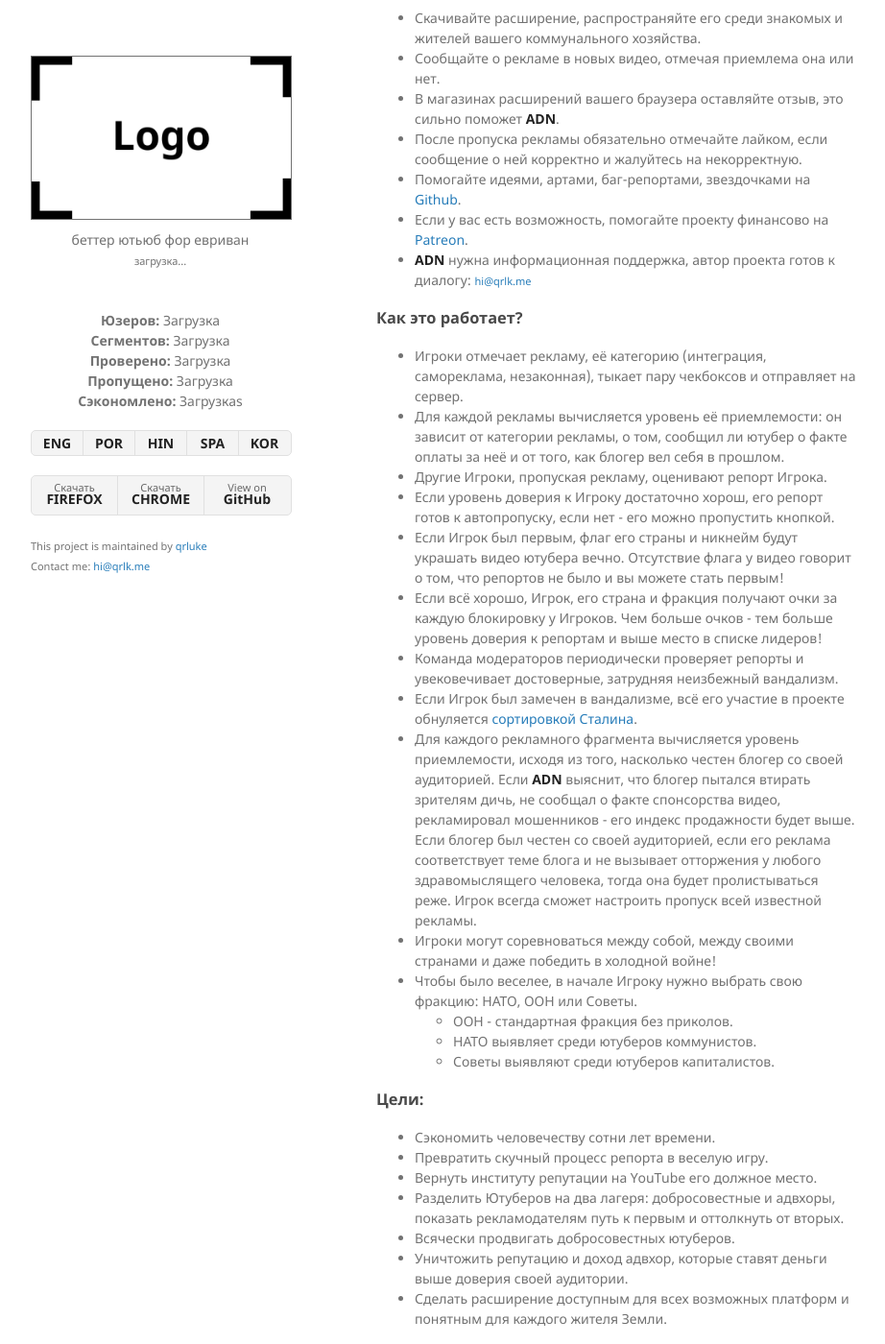
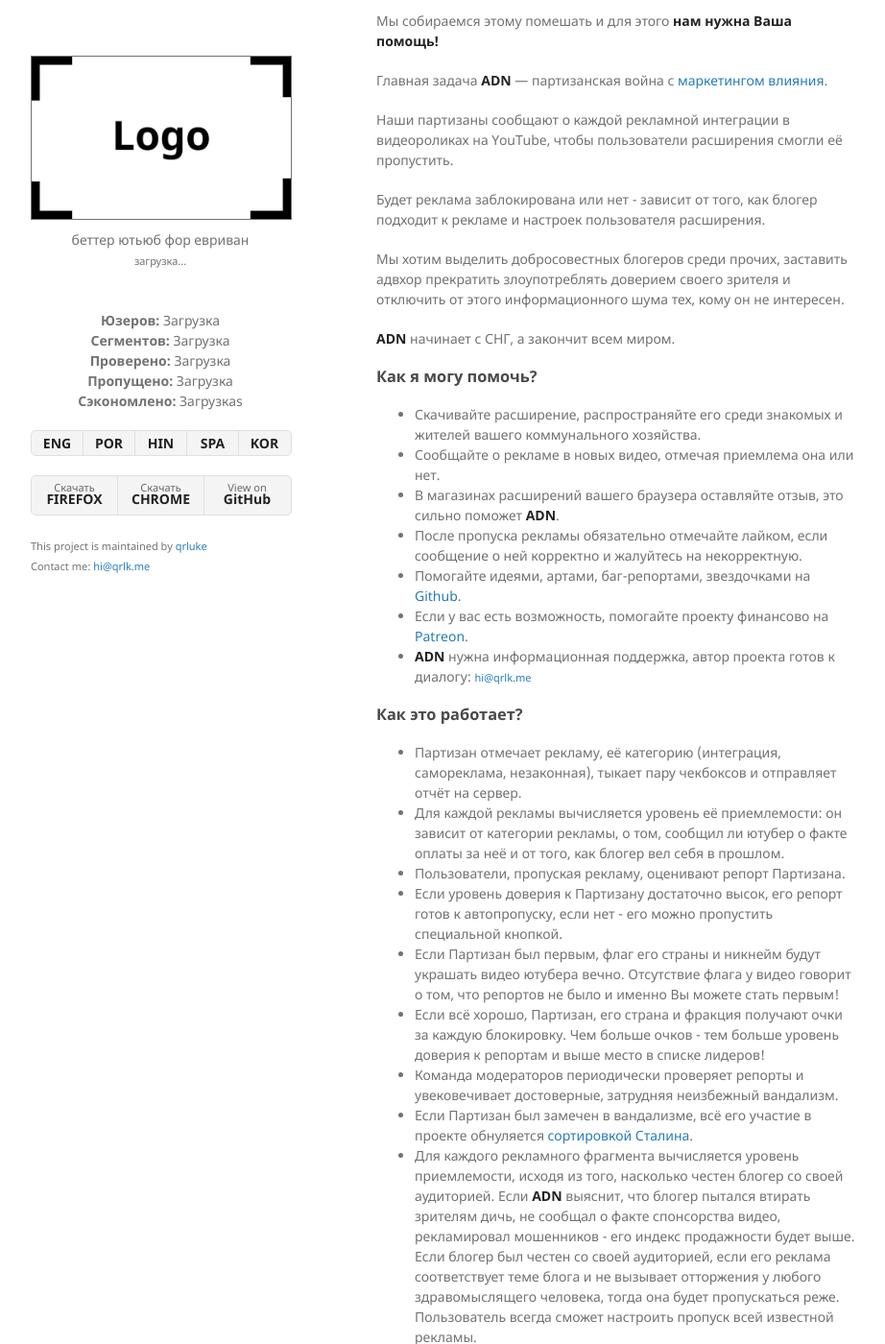
Before and after one commit to qrluke/adwhore.net, a Jekyll site: the page built from docs/ru.md, in a window 1280 px wide and 1400 px high, scrolled down 1079 px. Shown: the whole window at 96% size, without its empty margins (178-1100 px from the left). Built offline with Jekyll 4.4.1, drawn with Linux system fonts in a browser that asks for light colours; some of the changed text lies outside the part shown.

Commit message:
Slightly changed project description

```diff
--- a/docs/ru.md
+++ b/docs/ru.md
@@ -5,7 +5,7 @@
 ref: homepage
 ---
 # Что это?
-**ADWHORE.NET** - это расширение для **YouTube**, которое блокирует рекламу продажных блогеров.
+**ADWHORE.NET** --- это расширение для **YouTube**, которое блокирует рекламные интеграции продажных блогеров.
 <div style="position: relative; width: 100%; height: 0; padding-bottom: 56.25%">
 <iframe style="position: absolute; top: 0; left: 0; width: 100%; height: 100%" src="https://www.youtube-nocookie.com/embed/0JTH5gG9vek" frameborder="0" allow="accelerometer; autoplay; encrypted-media; gyroscope; picture-in-picture" allowfullscreen></iframe>
 </div>
@@ -23,12 +23,25 @@
 <a href = "{{ site.url }}/ru/stats">Статистика</a>
 
 ### Зачем?
+YouTube медленно, но верно превращается из ламповой независимой платформы в коммерческую помойку.
 
-В 2020 году "личное мнение" почти любого популярного ютубера продаётся и покупается, адвхоры ставят это на поток: никого не волнует репутация. Этот пузырь доверия лопнет и пострадают всё: и адвхоры, и добросовестные ютуберы. Мы собираемся этому помешать.
+В 2020 году "личное мнение" почти любого популярного ютубера продаётся и покупается на специальных биржах, а предприимчивые адвхоры ставят это на поток: никого не волнует репутация.
 
-Главная задача **ADN** --- выделить добросовестных блогеров, а так же заставить остальных прекратить злоупотреблять доверием своего зрителя, улучшить общее качество рекламы для всех зрителей и отключить от этого информационного шума тех, кому он не интересен.
+Они рекламируют абсолютно всё, за что им готовы заплатить: от качественных продуктов всемирно известных брендов до откровенного шлака, казино и высокорисковых инвестиций.
 
-**ADN** начинает с России, а закончит всем миром.
+Этот пузырь доверия скоро лопнет и пострадают всё: и адвхоры, и добросовестные ютуберы.
+
+Мы собираемся этому помешать и для этого **нам нужна Ваша помощь!**
+
+Главная задача **ADN** --- партизанская война с [маркетингом влияния](https://ru.wikipedia.org/wiki/%D0%9C%D0%B0%D1%80%D0%BA%D0%B5%D1%82%D0%B8%D0%BD%D0%B3_%D0%B2%D0%BB%D0%B8%D1%8F%D0%BD%D0%B8%D1%8F){:target="_blank"}.
+
+Наши партизаны сообщают о каждой рекламной интеграции в видеороликах на YouTube, чтобы пользователи расширения смогли её пропустить.
+
+Будет реклама заблокирована или нет - зависит от того, как блогер подходит к рекламе и настроек пользователя расширения.
+
+Мы хотим выделить добросовестных блогеров среди прочих, заставить адвхор прекратить злоупотреблять доверием своего зрителя и отключить от этого информационного шума тех, кому он не интересен.
+
+**ADN** начинает с СНГ, а закончит всем миром.
 
 ### Как я могу помочь?
 *   Скачивайте расширение, распространяйте его среди знакомых и жителей вашего коммунального хозяйства.
@@ -41,17 +54,17 @@
 
 ### Как это работает?
 
-*   Игроки отмечает рекламу, её категорию (интеграция, самореклама, незаконная), тыкает пару чекбоксов и отправляет на сервер.
+*   Партизан отмечает рекламу, её категорию (интеграция, самореклама, незаконная), тыкает пару чекбоксов и отправляет отчёт на сервер.
 *   Для каждой рекламы вычисляется уровень её приемлемости: он зависит от категории рекламы, о том, сообщил ли ютубер о факте оплаты за неё и от того, как блогер вел себя в прошлом.
-*   Другие Игроки, пропуская рекламу, оценивают репорт Игрока.
-*   Если уровень доверия к Игроку достаточно хорош, его репорт готов к автопропуску, если нет - его можно пропустить кнопкой.
-*   Если Игрок был первым, флаг его страны и никнейм будут украшать видео ютубера вечно. Отсутствие флага у видео говорит о том, что репортов не было и вы можете стать первым!
-*   Если всё хорошо, Игрок, его страна и фракция получают очки за каждую блокировку у Игроков. Чем больше очков - тем больше уровень доверия к репортам и выше место в списке лидеров!
+*   Пользователи, пропуская рекламу, оценивают репорт Партизана.
+*   Если уровень доверия к Партизану достаточно высок, его репорт готов к автопропуску, если нет - его можно пропустить специальной кнопкой.
+*   Если Партизан был первым, флаг его страны и никнейм будут украшать видео ютубера вечно. Отсутствие флага у видео говорит о том, что репортов не было и именно Вы можете стать первым!
+*   Если всё хорошо, Партизан, его страна и фракция получают очки за каждую блокировку. Чем больше очков - тем больше уровень доверия к репортам и выше место в списке лидеров!
 *   Команда модераторов периодически проверяет репорты и увековечивает достоверные, затрудняя неизбежный вандализм.
-*   Если Игрок был замечен в вандализме, всё его участие в проекте обнуляется <a href = "https://github.com/gustavo-depaula/stalin-sort">сортировкой Сталина</a>.
-*   Для каждого рекламного фрагмента вычисляется уровень приемлемости, исходя из того, насколько честен блогер со своей аудиторией. Если **ADN** выяснит, что блогер пытался втирать зрителям дичь, не сообщал о факте спонсорства видео, рекламировал мошенников - его индекс продажности будет выше. Если блогер был честен со своей аудиторией, если его реклама соответствует теме блога и не вызывает отторжения у любого здравомыслящего человека, тогда она будет пролистываться реже. Игрок всегда сможет настроить пропуск всей известной рекламы.
-*   Игроки могут соревноваться между собой, между своими странами и даже победить в холодной войне!
-*   Чтобы было веселее, в начале Игроку нужно выбрать свою фракцию: НАТО, ООН или Советы.
+*   Если Партизан был замечен в вандализме, всё его участие в проекте обнуляется <a href = "https://github.com/gustavo-depaula/stalin-sort">сортировкой Сталина</a>.
+*   Для каждого рекламного фрагмента вычисляется уровень приемлемости, исходя из того, насколько честен блогер со своей аудиторией. Если **ADN** выяснит, что блогер пытался втирать зрителям дичь, не сообщал о факте спонсорства видео, рекламировал мошенников - его индекс продажности будет выше. Если блогер был честен со своей аудиторией, если его реклама соответствует теме блога и не вызывает отторжения у любого здравомыслящего человека, тогда она будет пропускаться реже. Пользователь всегда сможет настроить пропуск всей известной рекламы.
+*   Партизаны могут соревноваться между собой, между своими странами и даже победить в холодной войне!
+*   Чтобы было веселее, в начале Вам нужно выбрать свою фракцию: НАТО, ООН или Советы.
     * ООН - стандартная фракция без приколов.
     * НАТО выявляет среди ютуберов коммунистов.
     * Советы выявляют среди ютуберов капиталистов.
@@ -74,10 +87,10 @@
 ### Но как же быть ютуберам? Они не умрут с голода?
 *   По умолчанию реклама пропускается только тогда, когда в настройках видео не стоит галочка о том, что видео содержит рекламу. Мы хотим, чтобы блогеры начали соблюдать правила платформы, которая их кормит.
 *   Мы прекрасно понимаем, что без рекламы ни экономика, ни ютуб, ни ютуберы не смогут нормально функционировать. Но реклама должна строго контролироваться и быть в определенных рамках, иначе от потери доверия к платформе пострадают все: и в первую очередь простые зрители. С каждым годом ситуация становится всё хуже, мы не собираемся просто на это смотреть: **нужно действовать!**
-*   Наш враг - не ютубер, а недобросовестная адвхора. Нужно четко разделять эти понятия. Ютубер дорожит своим зрителем и всегда ставит доверие своего зрителя выше интересов капитала. Адвхора паразитирует на платформе, пользуется доверием своих зрителей, зачастую конвертируя его в побрякушки/дорогой алкоголь, не повышая качество контента.
+*   Наш враг - не ютубер, а недобросовестная адвхора. Нужно четко разделять эти понятия. Ютубер дорожит своим зрителем и всегда ставит доверие своего зрителя выше интересов капитала, даже если продает рекламу. Адвхора паразитирует на платформе, пользуется доверием своих зрителей, зачастую конвертируя его в побрякушки/дорогой алкоголь, не повышая качество контента.
 *   Используя собранные данные, в будущем мы сможем создать точный "Индекс продажности" каждого блогера, от которого будет зависеть будет ли блокироваться его реклама (приемлемая) по умолчанию или нет. Простой галкой в настройках можно будет блокировать всю рекламу. Как показывает опыт AdBlock'a, приемлемую рекламу отключают немногие.
-*   Большинство адвхор, рекламируя дичь, не понимает, что их ресурс доверия сильно ограничен. Наша задача - показать это адвхорам и их рекламодателям.
-*   В будущем, мы будем считать приблизительное количество потерянных денег из-за расширения у каждого ютубера и предлагать подписчикам компенсировать их, купив мерч/подписавшись на патреон.
-*   Вы можете гибко настраивать какую именно рекламу блокировать и даже разрешать рекламу отдельным ютуберам.
+*   Большинство адвхор, рекламируя дичь, не понимает, что их ресурс доверия сильно ограничен. Наша задача - показать это их рекламодателям.
+*   В будущем мы будем считать приблизительное количество потерянных денег из-за расширения у каждого ютубера и предлагать подписчикам компенсировать их, купив мерч/подписавшись на патреон.
+*   Вы можете гибко настраивать какую именно рекламу блокировать и даже разрешать рекламу отдельным ютуберам (пока нет, но позже будет).
 *   Всевозможные адблоки существуют более 10 лет. Гугл и Яндекс не исчезли, а спокойно развиваются и в рекламе, и в других областях.
 *   Сейчас расширение в Alpha версии, впереди долгий путь, много проблем и задач. Расширение планируется поддерживать в течение пяти лет.
```
Also changed, not shown: other parts of docs/ru.md (+1 -1 lines), docs/en.md (+18 -3 lines).
